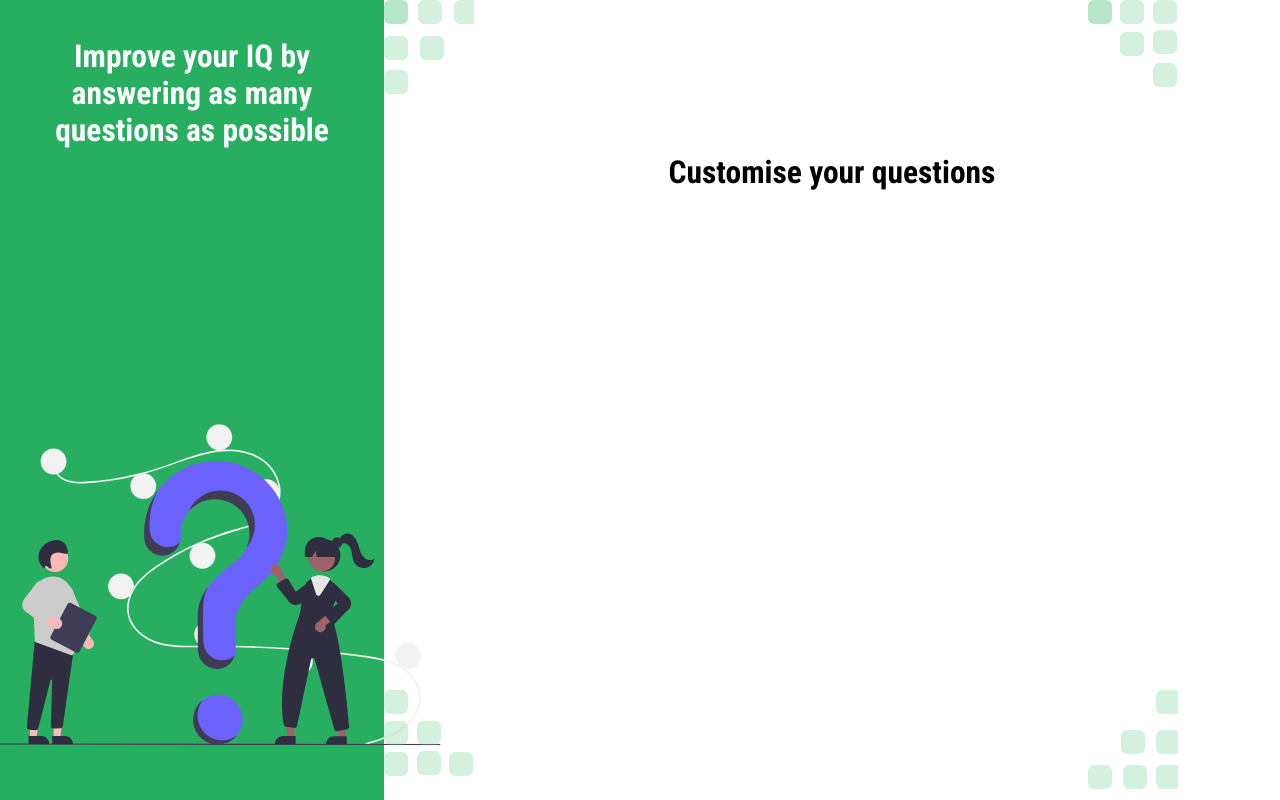
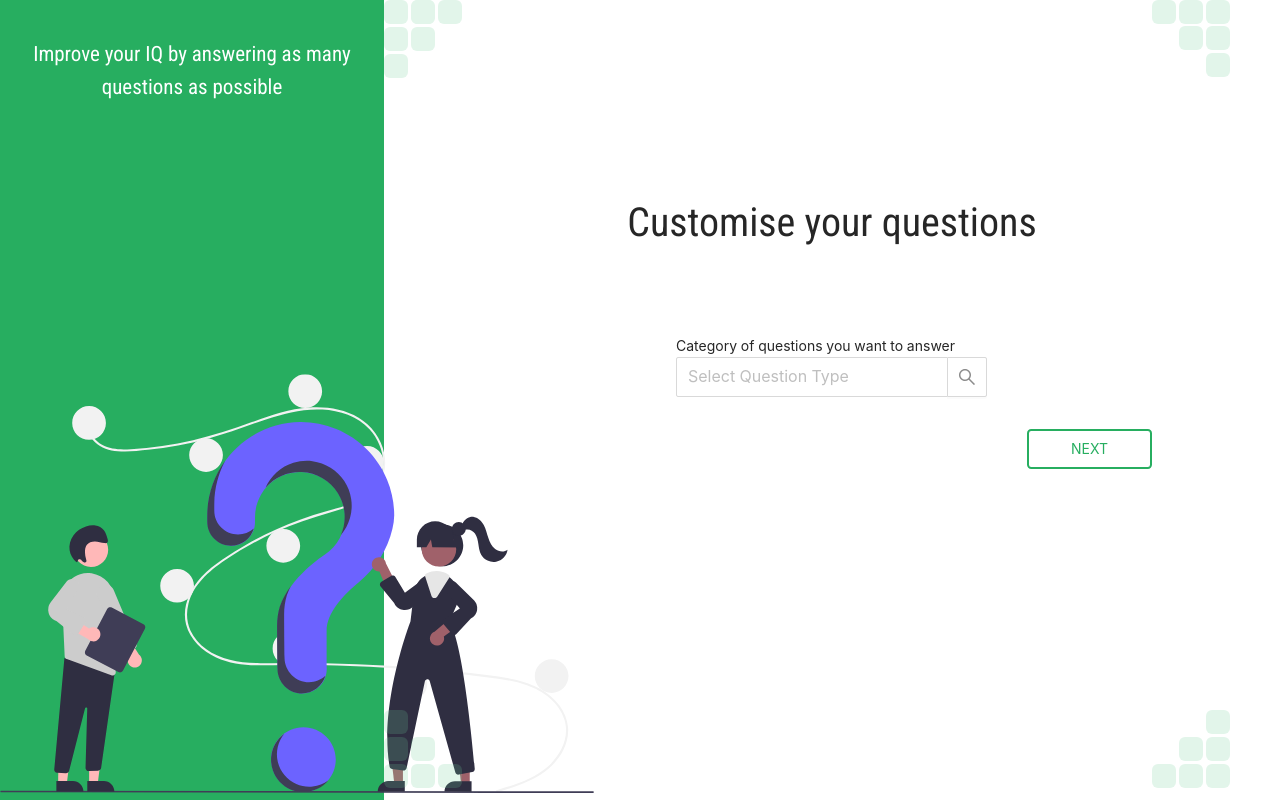
Before and after one commit to jmnyarega/Questionista, a React (Create React App) app: page / in a window 1280 px wide. Built offline with nearby package versions, Linux system fonts and the light colour scheme; no server answers.

Commit message:
finish up category

```diff
--- a/package.json
+++ b/package.json
@@ -10,6 +10,8 @@
     "@types/node": "^12.0.0",
     "@types/react": "^16.9.0",
     "@types/react-dom": "^16.9.0",
+    "antd": "^4.6.3",
+    "axios": "^0.20.0",
     "react": "^16.13.1",
     "react-dom": "^16.13.1",
     "react-scripts": "3.4.3",
--- a/src/Home/index.css
+++ b/src/Home/index.css
@@ -51,18 +51,18 @@ h2 {
 .main-bottomleft {
   position: absolute;
   left: 30%;
-  top: calc(100vh - 110px);
+  top: calc(100vh - 90px);
 }
 
 .main-bottomright {
   position: absolute;
-  left: 85%;
-  top: calc(100vh - 110px);
+  left: 90%;
+  top: calc(100vh - 90px);
 }
 
 .main-topright {
   position: absolute;
-  left: 85%;
+  left: 90%;
   top: 0;
 }
 
@@ -70,9 +70,67 @@ h2 {
   position: absolute;
   left: 30%;
   right: 0;
-  margin: 10% auto;
+  width: 50%;
+  margin: 15% auto;
 }
 
 .content-title {
   text-align: center;
+  font-size: 2.5rem;
+  margin-bottom: 5rem;
 }
+
+.content-label {
+  display: block;
+}
+
+.content-form {
+  display: grid;
+  place-content: center;
+}
+
+.content-next {
+  float: right;
+  margin-top: 5%;
+}
+
+/* ----- Button types -----------------------*/
+.btn {
+  text-decoration: none;
+  padding: 0.5em 3em;
+  background-color: #27ae60;
+  text-align: center;
+  color: white;
+  border-radius: 0.3em;
+  text-transform: uppercase;
+  display: inline-block;
+}
+
+.btn:link,
+.btn:active,
+.btn:visited,
+.btn:hover {
+  color: white;
+}
+
+.btn:hover {
+  box-shadow: 0 0 4px 4px rgba(0, 0, 0, 0.1);
+}
+
+/* ----- Ghost button -----------------------*/
+.btn-ghost {
+  border: 2px solid #27ae60;
+  background-color: transparent;
+}
+
+.btn-ghost:link,
+.btn-ghost:active,
+.btn-ghost:visited,
+.btn-ghost:hover {
+  color: #27ae60;
+}
+
+.btn-ghost:hover {
+  background-color: #27ae60;
+  color: white;
+}
--- a/src/Home/index.tsx
+++ b/src/Home/index.tsx
@@ -1,4 +1,7 @@
-import React from "react";
+import React, { useEffect, useState } from "react";
+import axios from "axios";
+import { Input, AutoComplete } from "antd";
+import Utils from "../utils/js/index";
 import { Img } from "../assets/img";
 import { TopLeft } from "../assets/top-left";
 import { BottomRight } from "../assets/bottom-right";
@@ -7,6 +10,23 @@ import { TopRight } from "../assets/top-right";
 import "./index.css";
 
 const Home = () => {
+  useEffect(() => {
+    axios
+      .get("https://opentdb.com/api_category.php")
+      .then((response: { data: { trivia_categories: [] } }): any => {
+        const options = Utils.format(response.data.trivia_categories);
+        //@ts-ignore
+        setOptions(options);
+      });
+  }, []);
+  const [options, setOptions] = useState([{ options: [] }]);
+  const onChange = (name: string) => {
+    const topic =
+      options.length &&
+      options[0].options.find((opt: { value: string }) => opt.value === name);
+    //@ts-ignore
+    console.log(topic.id);
+  };
   return (
     <div className="container">
       <aside className="sidebar">
@@ -33,6 +53,24 @@ const Home = () => {
       </div>
       <main className="content">
         <h2 className="content-title">Customise your questions</h2>
+        <div className="content-form">
+          <label htmlFor="category" className="content-label">
+            Category of questions you want to answer
+          </label>
+          <AutoComplete
+            dropdownClassName="certain-category-search-dropdown"
+            options={options}
+            onChange={onChange}
+            id="category"
+          >
+            <Input.Search size="large" placeholder="Select Question Type" />
+          </AutoComplete>
+        </div>
+        <div className="content-next">
+          <a href="" className="btn btn-ghost">
+            Next
+          </a>
+        </div>
       </main>
     </div>
   );
--- a/src/assets/bottom-left.tsx
+++ b/src/assets/bottom-left.tsx
@@ -1,56 +1,50 @@
 import React from "react";
 
 export const BottomLeft = () => (
-  <svg
-    width="90"
-    height="100"
-    viewBox="0 0 90 100"
-    fill="none"
-    xmlns="http://www.w3.org/2000/svg"
-  >
+  <svg width="80" height="80" viewBox="0 0 80 80" fill="none">
     <rect
-      x="33"
-      y="61"
+      x="27"
+      y="54"
       width="24"
       height="24"
       rx="6"
       fill="#6FCF97"
-      fill-opacity="0.3"
+      fill-opacity="0.2"
     />
     <rect
-      y="62"
+      y="54"
       width="24"
       height="24"
       rx="6"
       fill="#6FCF97"
-      fill-opacity="0.3"
+      fill-opacity="0.2"
     />
     <rect
-      y="31"
+      y="27"
       width="24"
       height="24"
       rx="6"
       fill="#6FCF97"
-      fill-opacity="0.3"
+      fill-opacity="0.2"
     />
     <rect
-      x="33"
-      y="31"
+      x="27"
+      y="27"
       width="24"
       height="24"
       rx="6"
       fill="#6FCF97"
-      fill-opacity="0.3"
+      fill-opacity="0.2"
     />
     <rect
-      x="65"
-      y="62"
+      x="54"
+      y="54"
       width="24"
       height="24"
       rx="6"
       fill="#6FCF97"
-      fill-opacity="0.3"
+      fill-opacity="0.2"
     />
-    <rect width="24" height="24" rx="6" fill="#6FCF97" fill-opacity="0.3" />
+    <rect width="24" height="24" rx="6" fill="#6FCF97" fill-opacity="0.2" />
   </svg>
 );
--- a/src/assets/bottom-right.tsx
+++ b/src/assets/bottom-right.tsx
@@ -1,64 +1,58 @@
 import React from "react";
 
 export const BottomRight = () => (
-  <svg
-    width="90"
-    height="100"
-    viewBox="0 0 90 100"
-    fill="none"
-    xmlns="http://www.w3.org/2000/svg"
-  >
+  <svg width="80" height="80" viewBox="0 0 80 80" fill="none">
     <rect
-      x="33"
-      y="40"
+      x="27"
+      y="27"
       width="24"
       height="24"
       rx="6"
       fill="#6FCF97"
-      fill-opacity="0.3"
+      fill-opacity="0.2"
     />
     <rect
-      y="75"
+      y="54"
       width="24"
       height="24"
       rx="6"
       fill="#6FCF97"
-      fill-opacity="0.3"
+      fill-opacity="0.2"
     />
     <rect
-      x="35"
-      y="75"
+      x="27"
+      y="54"
       width="24"
       height="24"
       rx="6"
       fill="#6FCF97"
-      fill-opacity="0.3"
+      fill-opacity="0.2"
     />
     <rect
-      x="68"
+      x="54"
       width="24"
       height="24"
       rx="6"
       fill="#6FCF97"
-      fill-opacity="0.3"
+      fill-opacity="0.2"
     />
     <rect
-      x="68"
-      y="40"
+      x="54"
+      y="27"
       width="24"
       height="24"
       rx="6"
       fill="#6FCF97"
-      fill-opacity="0.3"
+      fill-opacity="0.2"
     />
     <rect
-      x="68"
-      y="75"
+      x="54"
+      y="54"
       width="24"
       height="24"
       rx="6"
       fill="#6FCF97"
-      fill-opacity="0.3"
+      fill-opacity="0.2"
     />
   </svg>
 );
--- a/src/assets/img.tsx
+++ b/src/assets/img.tsx
@@ -2,7 +2,7 @@ import React from "react";
 
 export const Img = () => (
   <svg
-    width="115%"
+    width="160%"
     height="420"
     viewBox="0 0 576 420"
     fill="none"
--- a/src/assets/top-left.tsx
+++ b/src/assets/top-left.tsx
@@ -1,51 +1,45 @@
 import React from "react";
 
 export const TopLeft = () => (
-  <svg
-    width="90"
-    height="100"
-    viewBox="0 0 90 100"
-    fill="none"
-    xmlns="http://www.w3.org/2000/svg"
-  >
+  <svg width="80" height="80" viewBox="0 0 80 80" fill="none">
     <rect
-      y="36"
+      y="27"
       width="24"
       height="24"
       rx="6"
       fill="#6FCF97"
-      fill-opacity="0.3"
+      fill-opacity="0.2"
     />
     <rect
-      y="70"
+      y="54"
       width="24"
       height="24"
       rx="6"
       fill="#6FCF97"
-      fill-opacity="0.3"
+      fill-opacity="0.2"
     />
-    <rect width="24" height="24" rx="6" fill="#6FCF97" fill-opacity="0.5" />
+    <rect width="24" height="24" rx="6" fill="#6FCF97" fill-opacity="0.2" />
     <rect
-      x="36"
-      y="36"
+      x="27"
+      y="27"
       width="24"
       height="24"
       rx="6"
       fill="#6FCF97"
-      fill-opacity="0.3"
+      fill-opacity="0.2"
     />
     <path
-      d="M34 6C34 2.68629 36.6863 0 40 0H52C55.3137 0 58 2.68629 58 6V18C58 21.3137 55.3137 24 52 24H40C36.6863 24 34 21.3137 34 18V6Z"
+      d="M27 6C27 2.68629 29.6863 0 33 0H45C48.3137 0 51 2.68629 51 6V18C51 21.3137 48.3137 24 45 24H33C29.6863 24 27 21.3137 27 18V6Z"
       fill="#6FCF97"
-      fill-opacity="0.3"
+      fill-opacity="0.2"
     />
     <rect
-      x="70"
+      x="54"
       width="24"
       height="24"
       rx="6"
       fill="#6FCF97"
-      fill-opacity="0.3"
+      fill-opacity="0.2"
     />
   </svg>
 );
--- a/src/assets/top-right.tsx
+++ b/src/assets/top-right.tsx
@@ -1,56 +1,50 @@
 import React from "react";
 
 export const TopRight = () => (
-  <svg
-    width="90"
-    height="100"
-    viewBox="0 0 90 100"
-    fill="none"
-    xmlns="http://www.w3.org/2000/svg"
-  >
+  <svg width="80" height="80" viewBox="0 0 80 80" fill="none">
     <rect
-      x="65"
-      y="30"
+      x="54"
+      y="26"
       width="24"
       height="24"
       rx="6"
       fill="#6FCF97"
-      fill-opacity="0.3"
+      fill-opacity="0.2"
     />
     <rect
-      x="32"
-      y="32"
+      x="27"
+      y="26"
       width="24"
       height="24"
       rx="6"
       fill="#6FCF97"
-      fill-opacity="0.3"
+      fill-opacity="0.2"
     />
-    <rect width="24" height="24" rx="6" fill="#6FCF97" fill-opacity="0.5" />
+    <rect width="24" height="24" rx="6" fill="#6FCF97" fill-opacity="0.2" />
     <rect
-      x="32"
+      x="27"
       width="24"
       height="24"
       rx="6"
       fill="#6FCF97"
-      fill-opacity="0.3"
+      fill-opacity="0.2"
     />
     <rect
-      x="65"
+      x="54"
       width="24"
       height="24"
       rx="6"
       fill="#6FCF97"
-      fill-opacity="0.3"
+      fill-opacity="0.2"
     />
     <rect
-      x="65"
-      y="63"
+      x="54"
+      y="53"
       width="24"
       height="24"
       rx="6"
       fill="#6FCF97"
-      fill-opacity="0.3"
+      fill-opacity="0.2"
     />
   </svg>
 );
--- a/src/index.tsx
+++ b/src/index.tsx
@@ -1,6 +1,7 @@
 import React from "react";
 import ReactDOM from "react-dom";
 import App from "./App";
+import "antd/dist/antd.css";
 
 ReactDOM.render(
   <React.StrictMode>
--- /dev/null
+++ b/src/utils/js/index.ts
@@ -0,0 +1,12 @@
+class Utils {
+  format = (data: []) => {
+    const result = data.map((data: { name: string; id?: string }) => ({
+      value: data.name,
+      label: data.name,
+      id: data.id,
+    }));
+    return [{ options: result, label: "Topics" }];
+  };
+}
+
+export default new Utils();
```
Also changed, not shown: 1 other file (tests, documents, lock files or other folders).
